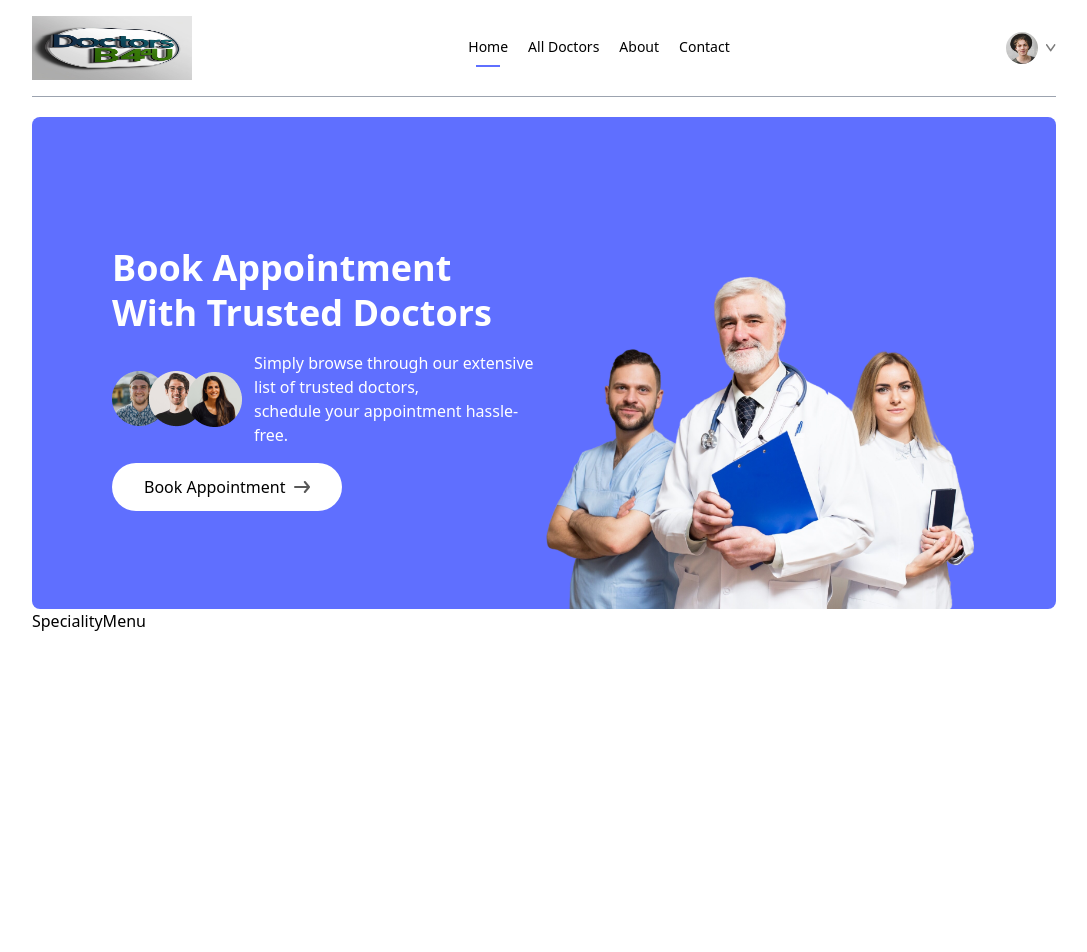
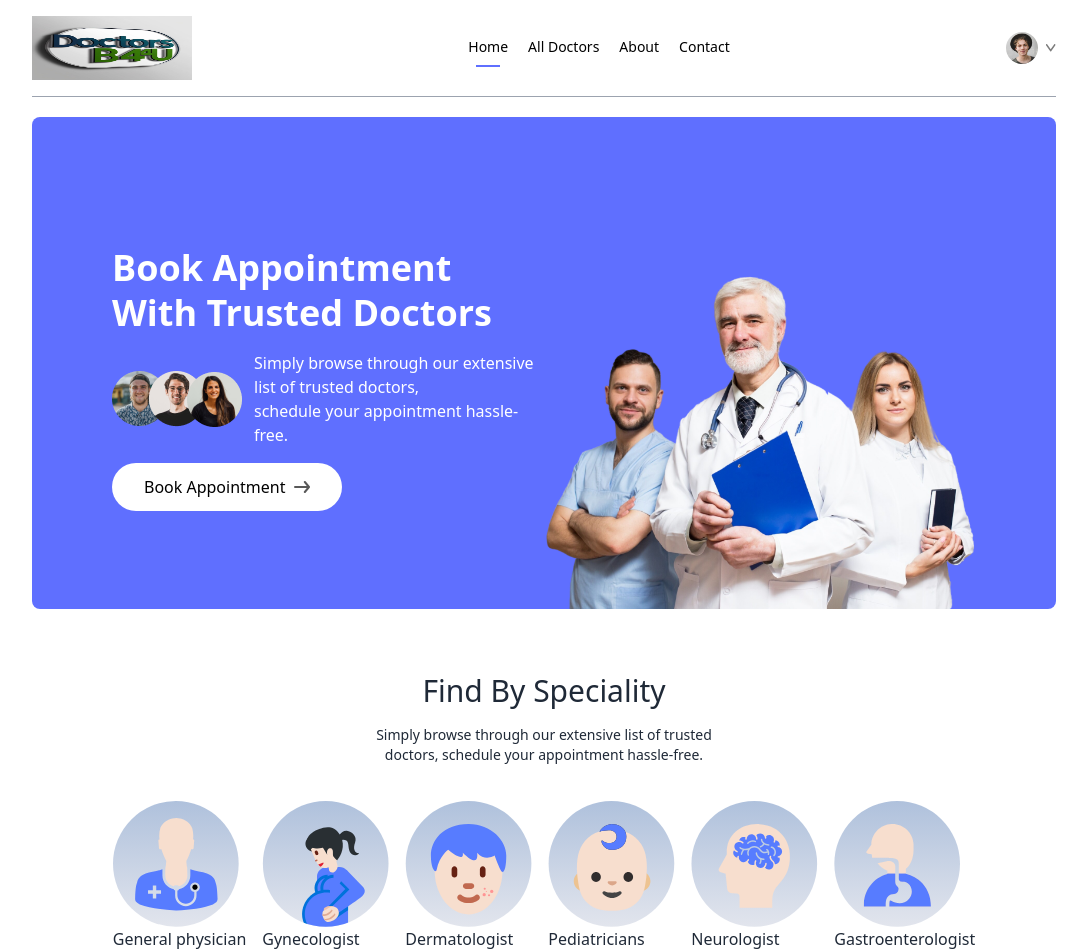
Before and after one commit to MgMorshed123/Doctor-4-U-Client, a React (Vite) app: page / in a window 1280 px wide. Shown: the top 952 px of the page, without its empty margins (96-1183 px from the left). Before the commit the page ends 800 px from the top, so only its background shows below. Built offline with nearby package versions, Linux system fonts and the light colour scheme.

Commit message:
speciality name image added

```diff
--- a/src/components/SpecialityMenu.jsx
+++ b/src/components/SpecialityMenu.jsx
@@ -1,7 +1,31 @@
 import React from "react";
+import { specialityData } from "../assets/assets_frontend/assets";
+import { Link } from "react-router-dom";
+const SpecialityMenu = () => {
+  return (
+    <div
+      id="speciality"
+      className="flex flex-col items-center gap-4 py-16 text-gray-800"
+    >
+      <h1 className="text-3xl font-medium">Find By Speciality</h1>
+      <p className="sm:w-1/3 text-center text-sm">
+        Simply browse through our extensive list of trusted doctors, schedule
+        your appointment hassle-free.
+      </p>
+      <div className="flex sm:justify-center gap-4 pt-5 w-full overflow-scroll">
+        {specialityData.map((item, index) => {
+          return (
+            <Link to={`/doctors/${item.speciality}`} key={index}>
+              <img src={item.image} alt="" srcset="" />
+              <p>{item.speciality}</p>
+            </Link>
+          );
+        })}
+      </div>
 
-const SpecialityMenu = () => {
-  return <div>SpecialityMenu</div>;
+      <div></div>
+    </div>
+  );
 };
 
 export default SpecialityMenu;
--- a/src/index.css
+++ b/src/index.css
@@ -6,3 +6,8 @@
 .active hr {
     @apply block
 }
+
+/* imp */
+::-webkit-scrollbar{
+    @apply hidden
+}
```
